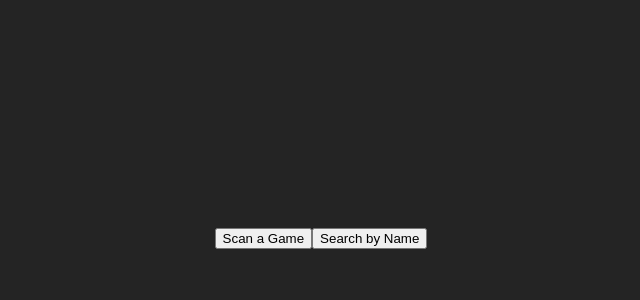
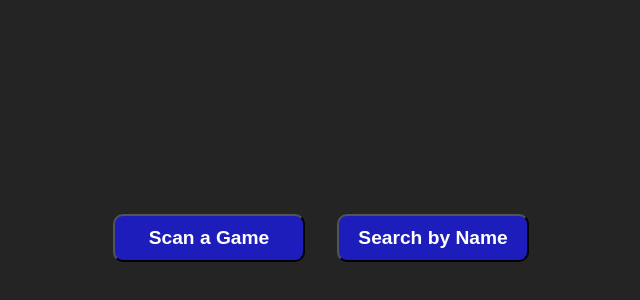
Before and after one commit to phil-huynh/game-scanner, a React (Vite) app in the folder frontend/: page / in a window 1280 px wide. Shown: the part 162-462 px from the top of the page, without its empty margins (319-959 px from the left). Built offline with nearby package versions, Linux system fonts and the light colour scheme.

Commit message:
button styles and front end refactor

```diff
--- a/frontend/src/App.css
+++ b/frontend/src/App.css
@@ -1,5 +1,4 @@
 #root {
   /* max-width: 1280px; */
   margin: 0 auto;
-  text-align: center;
 }
--- a/frontend/src/App.jsx
+++ b/frontend/src/App.jsx
@@ -13,10 +13,13 @@ function App() {
     return <Menu/>
   }
   if (page==='scanner') {
-    return <>{currentGame ? <GameDataDisplay/> : <BarCodeScanner/>}</>
+    return <>{!currentGame && <BarCodeScanner/>}</>
   }
   if (page==='search') {
-    return <>{currentGame ? <GameDataDisplay/> : <Search/>}</>
+    return <>{!currentGame && <Search/>}</>
+  }
+  if (page==='display') {
+    return <>{currentGame && <GameDataDisplay/>}</>
   }
 }
 
--- a/frontend/src/ContextStore.jsx
+++ b/frontend/src/ContextStore.jsx
@@ -6,10 +6,10 @@ export default function ContextProvider ({ children }) {
 
   const [scanResult, setScanResult] = useState(null)
   const [currentGame, setCurrentGame] = useState(null)
-  const [page, setPage] = useState('menu')
   const [selectedConsole, setSelectedConsole] = useState(null)
   const [gameList, setGameList] = useState(null)
   const [selectedGame, setSelectedGame] = useState(null)
+  const [page, setPage] = useState('menu')
 
   const clear = () => {
     setScanResult(null)
@@ -19,6 +19,10 @@ export default function ContextProvider ({ children }) {
     setSelectedGame(null)
   }
 
+  const switchPage = (pageSelection) => {
+    clear()
+    setPage(pageSelection)
+  }
 
   const getGameByUPC = async (upc) => {
     const response = await fetch(`http://localhost:8000/game?upc=${upc}`)
@@ -35,6 +39,7 @@ export default function ContextProvider ({ children }) {
     if (response.ok) {
       const data = await response.json()
       setCurrentGame(data.game)
+      setPage('display')
     } else {
       console.log("it didn't work")
     }
@@ -49,7 +54,6 @@ export default function ContextProvider ({ children }) {
       console.log("it didn't work")
     }
   }
-
 
   const store = {
     scanResult: scanResult,
@@ -67,6 +71,7 @@ export default function ContextProvider ({ children }) {
     setSelectedGame: setSelectedGame,
     setPage: setPage,
     setSelectedConsole: setSelectedConsole,
+    switchPage: switchPage,
     clear: clear
   }
 
--- a/frontend/src/GameDataDisplay.jsx
+++ b/frontend/src/GameDataDisplay.jsx
@@ -1,20 +1,14 @@
 import { useStore } from "./ContextStore"
+import Menu from "./Menu"
 
 export default function GameDataDisplay() {
 
-  const {currentGame, clear, setPage, setCurrentGame} = useStore()
-
-  const switchPage = (pageSelection) => {
-    clear()
-    setPage(pageSelection)
-  }
+  const { currentGame } = useStore()
 
   return (
     <>
       <div>
-        <button onClick={()=>switchPage('menu')}>Back to Menu</button>
-        <button onClick={()=>switchPage('scanner')}>Scan a Game</button>
-        <button onClick={()=>switchPage('search')}>Search by Name</button>
+        <Menu/>
       </div>
       <h1>{`${currentGame.productName ? currentGame.productName : "DATA UNAVAILABLE"}`}</h1>
       <h3>{`${currentGame.genre ? currentGame.genre : "DATA UNAVAILABLE"}`}</h3>
--- a/frontend/src/Menu.jsx
+++ b/frontend/src/Menu.jsx
@@ -1,12 +1,13 @@
 import { useStore } from './ContextStore'
 
 export default function Menu() {
-  const {setPage} = useStore()
+  const {page, switchPage} = useStore()
 
   return (
     <>
-      <button onClick={()=>setPage('scanner')}>Scan a Game</button>
-      <button onClick={()=>setPage('search')}>Search by Name</button>
+      {page !== 'menu' && <button onClick={()=>switchPage('menu')}>Back to Menu</button>}
+      {page !== 'scanner' && <button onClick={()=>switchPage('scanner')}>Scan a Game</button>}
+      {page !== 'search' && <button onClick={()=>switchPage('search')}>Search by Name</button>}
     </>
   )
 }
--- a/frontend/src/Scanner.jsx
+++ b/frontend/src/Scanner.jsx
@@ -1,19 +1,24 @@
-import { useEffect } from "react";
 import { Html5QrcodeScanner } from 'html5-qrcode'
 import { useStore } from "./ContextStore";
+import { useEffect } from "react";
+import Menu from './Menu'
 
 export default function BarCodeScanner () {
 
-  const { scanResult, setScanResult, currentGame, setCurrentGame, getGameByUPC, setPage } = useStore()
+  const {
+    currentGame,
+    getGameByUPC,
+    setPage
+  } = useStore()
 
   useEffect(() => {
-    if (!scanResult) {
+    if (!currentGame) {
       const scanner = new Html5QrcodeScanner(
-        'reader',
+        'scanner',
         {
           qrbox: {
-            width: 260,
-            height: 210
+            width: 350,
+            height: 260
           },
           fps: 15,
         }
@@ -23,23 +28,20 @@ export default function BarCodeScanner () {
           result = result.slice(1)
         }
         scanner.clear()
-        setScanResult(result)
         getGameByUPC(result)
-
+        setPage('display')
       }
       const error = (err) => {
         console.warn(err)
       }
       scanner.render(success, error);
     }
-  }, [scanResult])
+  })
 
   return (
     <>
-      <button onClick={()=>setPage('menu')}>Back to Menu</button>
-      <button onClick={()=>setPage('search')}>Search by Name</button>
-      <div id="reader" style={{width: '350px', height: '350px'}}/>
+      <Menu/>
+      <div id="scanner"/>
     </>
   )
-
 }
--- a/frontend/src/Search.jsx
+++ b/frontend/src/Search.jsx
@@ -1,9 +1,18 @@
 import gameConsoles from "./gameConsoles.js"
+import Menu from "./Menu.jsx"
 import { useStore } from "./ContextStore.jsx"
 
 export default function Search() {
 
-  const { setPage, selectedConsole, setSelectedConsole, gameList, getGamesForSystem, setGameList, selectedGame, setSelectedGame, getGameByPCID } = useStore()
+  const {
+    setSelectedConsole,
+    gameList,
+    getGamesForSystem,
+    setGameList,
+    selectedGame,
+    setSelectedGame,
+    getGameByPCID,
+  } = useStore()
 
   const chooseConsole = (e) => {
     if (e.target.value === "none") {
@@ -18,18 +27,14 @@ export default function Search() {
     setSelectedGame(e.target.value)
   }
 
-
-
-
   return (
     <>
       <div>
-        <button onClick={()=>setPage('menu')}>Back to Menu</button>
-        <button onClick={()=>setPage('scanner')}>Scan a Game</button>
+        <Menu/>
       </div>
       <div>
         <select name="consoles" id="consoles" onChange={chooseConsole}>
-            <option key="noSystem" value="none">Choose a Game Console</option>
+          <option key="noSystem" value="none">Choose a Game Console</option>
           {gameConsoles.map((system) =>
             <option key={system} value={system}>{system}</option>
           )}
--- a/frontend/src/index.css
+++ b/frontend/src/index.css
@@ -15,9 +15,27 @@
 
 
 body {
-  margin: 0;
+  margin: 0 auto;
   display: flex;
   place-items: center;
+  text-align: center;
   min-width: 320px;
   min-height: 100vh;
 }
+
+button {
+  height: 3rem;
+  width: 12rem;
+  margin: 1rem;
+  font-size: 1.2rem;
+  border-radius: 10px;
+  background-color: rgb(29, 29, 188);
+  color: white;
+  font-weight: bold;
+  cursor: pointer;
+}
+
+#scanner {
+  width: '440px';
+  height: '440px';
+}
```
